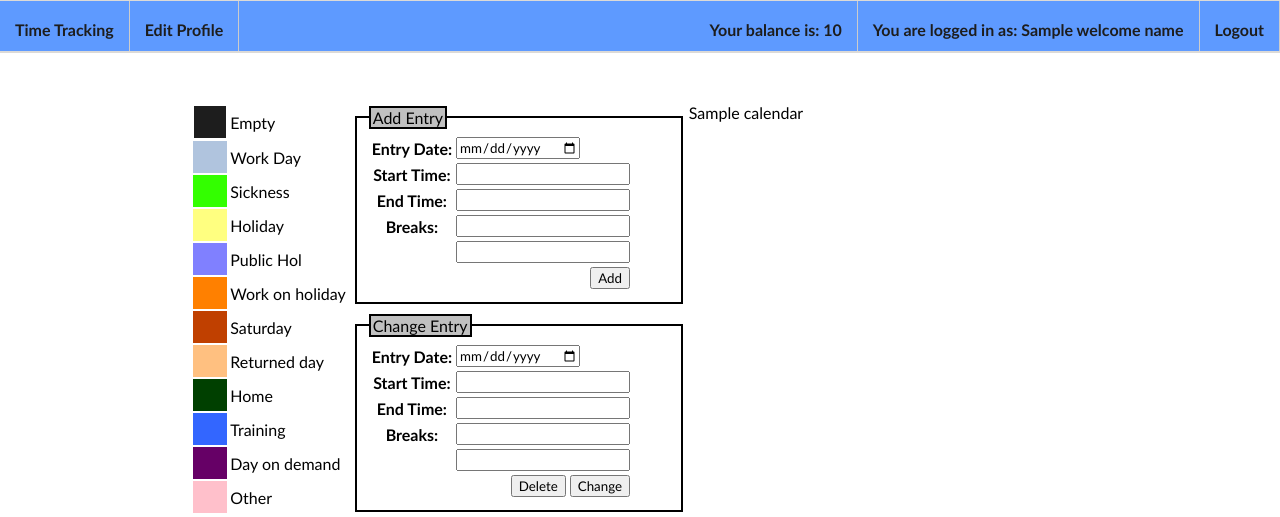
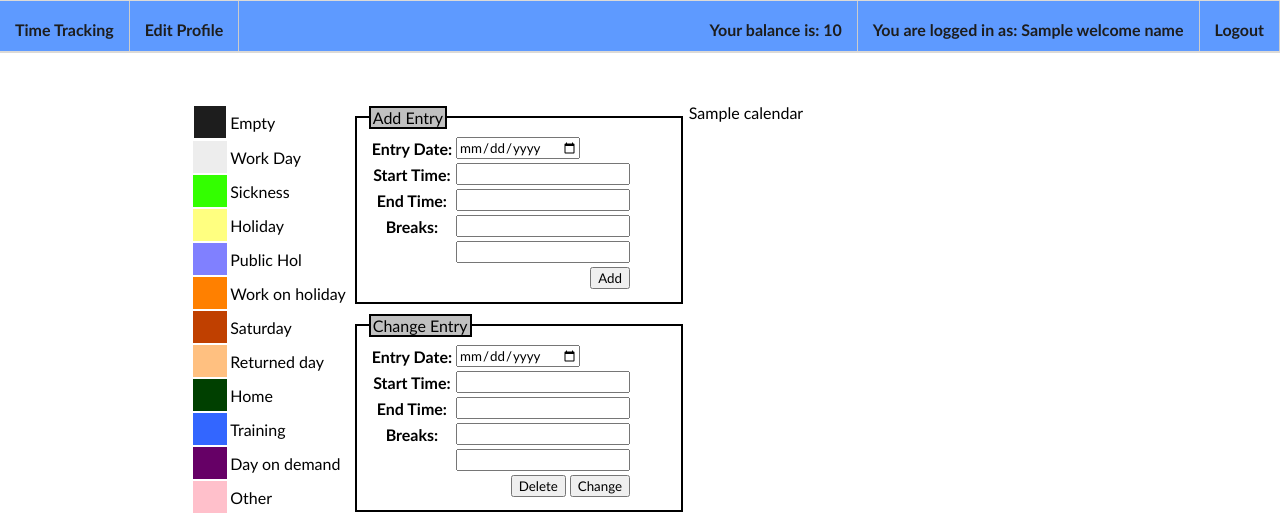
Before and after one commit to AeroNotix/django-timetracker, a Django app: template templates/calendar.html in a window 1280 px wide. Shown: the top 517 px of the page. Run offline with Django 3.2, Linux system fonts and the light colour scheme; the template is opened without the code that fills it: most values are stand-ins (such as "Sample title", 1, 10 or a date in 2020); form fields are guessed from the names that the template uses.

Commit message:
Changed the colour for the work day (again) in order to make it easier to see

```diff
--- a/static/calendar.css
+++ b/static/calendar.css
@@ -40,7 +40,7 @@
 }
 
 .WKDAY {
-   background-color: #B0C4DE;
+   background-color: #EDEDED;
 }
 
 .WKDAY:hover {
```
